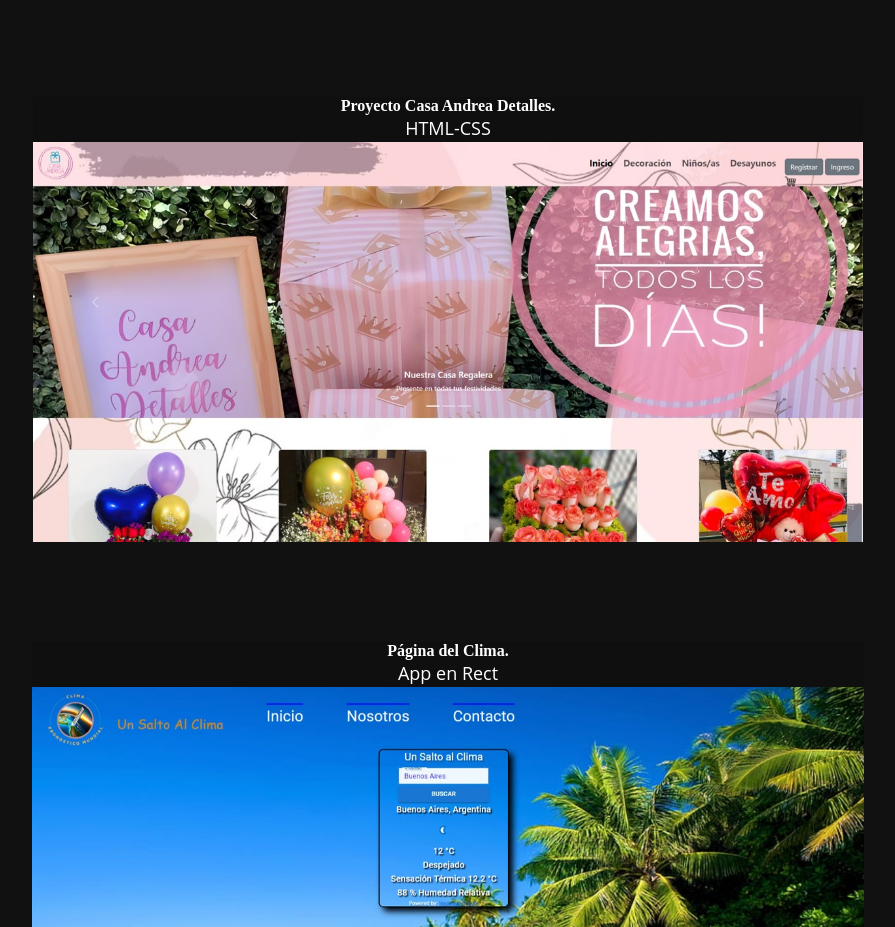
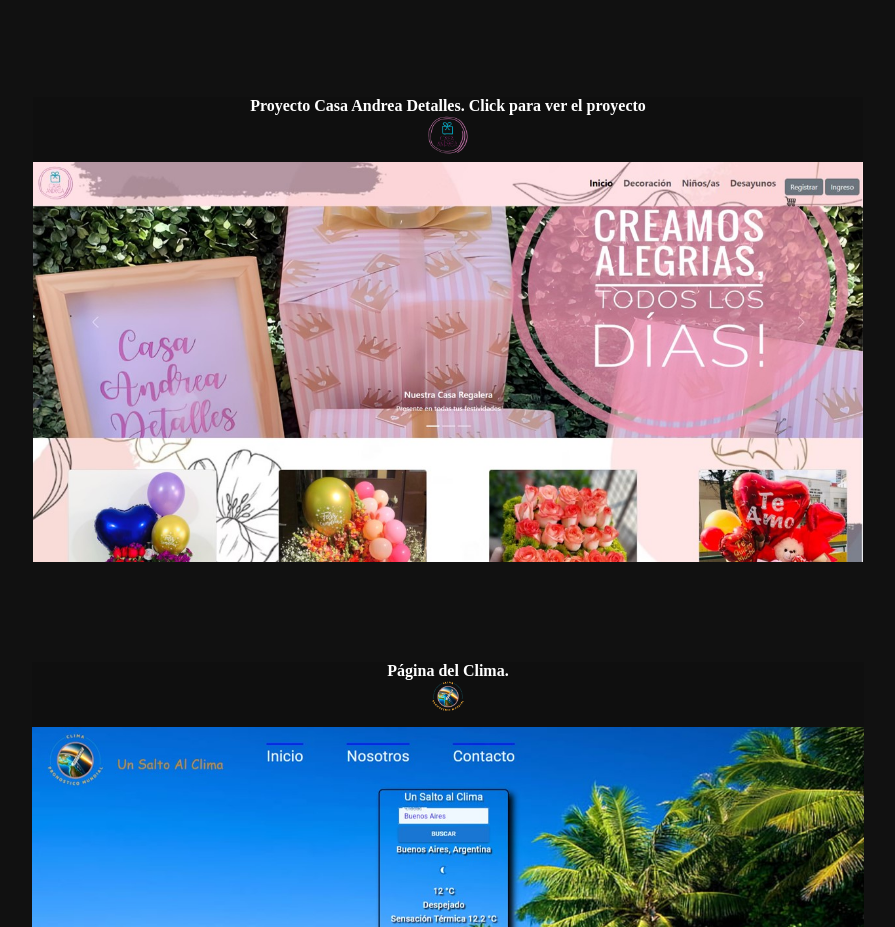
Before and after one commit to yosediaz/proyecto-2-cod-latam, a plain HTML site: page index.html in a window 1280 px wide. Shown: the part 3077-4004 px from the top of the page, without its empty margins (192-1087 px from the left). Drawn offline with Linux system fonts and the light colour scheme.

Commit message:
link a las paginas

```diff
--- a/index.html
+++ b/index.html
@@ -94,15 +94,15 @@
         </div>
 
         <div class="section3">
-            <h4>Proyecto Casa Andrea Detalles.</h4>
-            <p class="proyectos1">HTML-CSS </p>
+            <h4>Proyecto Casa Andrea Detalles. Click para ver el proyecto</h4>
+            <p class="proyectos1"> <a href="https://casa-andrea.vercel.app/"><img src="img/casa andrea.png" alt="logo" class="iconos"></a>  </p>
             <img src="img/proyecto4.jpg" alt="proyecto4" id="foto-proyectos">
 
         </div>
 
         <div class="section3">
             <h4>Página del Clima.</h4>
-            <p class="proyectos1">App en Rect</p>
+            <p class="proyectos1"> <a href="https://proyecto-del-clima-ixwk08h9f-nellyta82.vercel.app/"><img src="img/clima.png" alt="logo" class="iconos"></a>  </p>
             <img src="img/proyecto5.jpg" alt="proyecto5" id="foto-proyectos">
 
         </div>
```
Also changed, not shown: img/casa andrea.png (added), img/clima.png (added), img/favicon.png.png.jpg (added).
